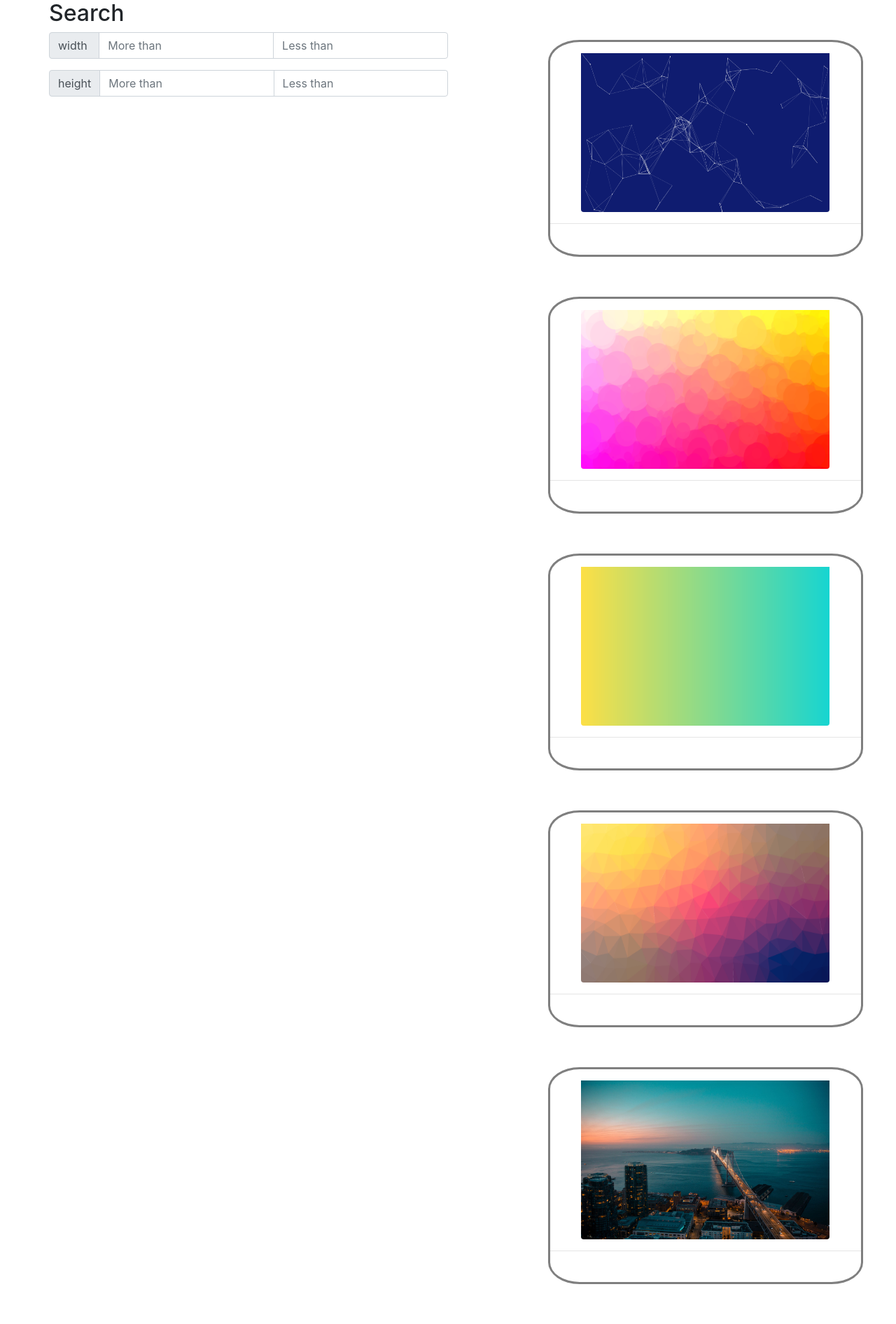
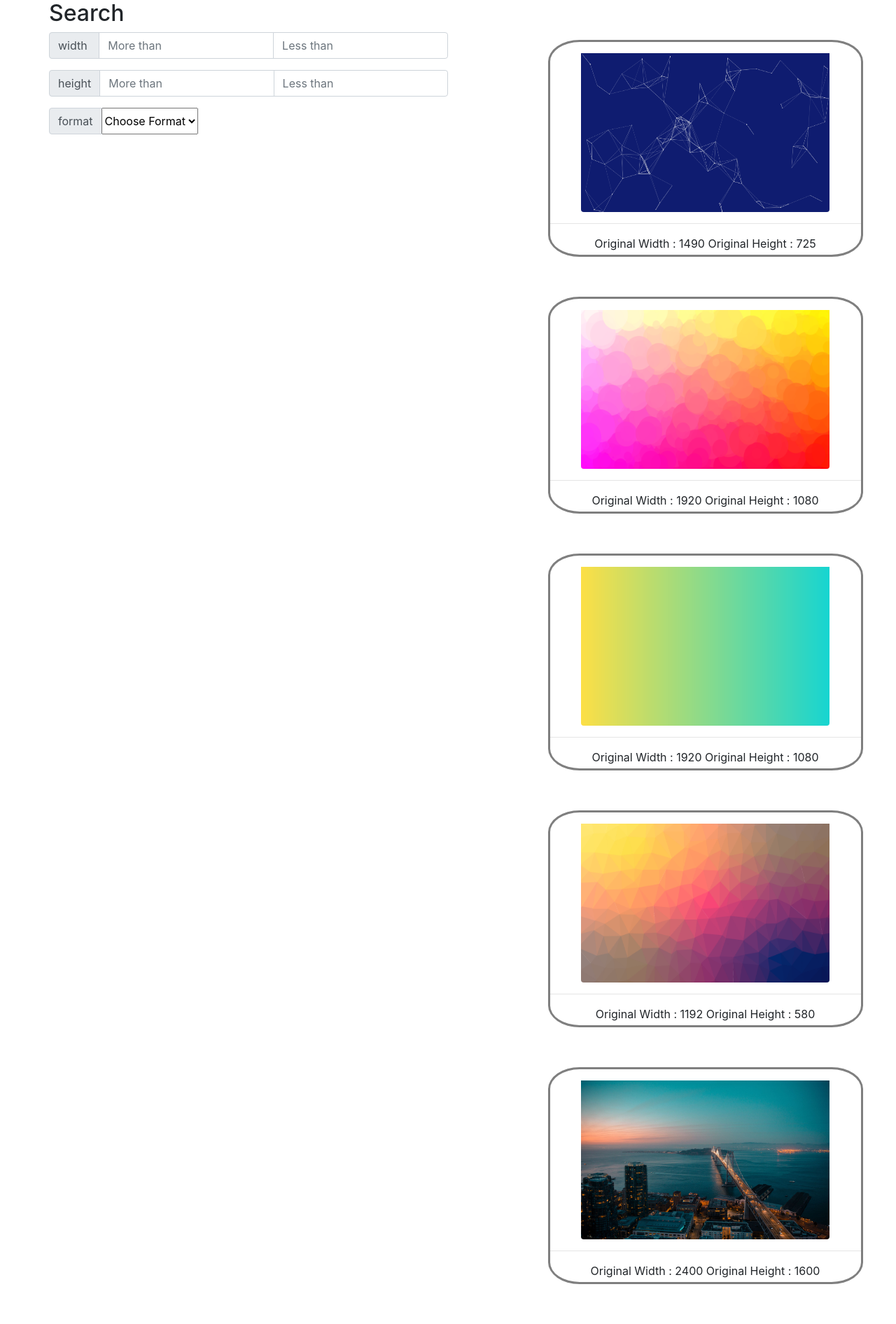
Before and after one commit to Developik/Shopify-backend-challenge, a Flask app: page / in a window 1280 px wide. Shown: the part 58-1950 px from the top of the page at 70% size. Run offline with Flask 2, Linux system fonts and the light colour scheme; some libraries are stand-ins or nearby versions.

Commit message:
added image sizes

```diff
--- a/app.py
+++ b/app.py
@@ -10,14 +10,18 @@ def home():
 
     widthList = []
     heightList = []
+    image_tuples = []
+    count = 0
 
     for item in images:
         im = Image.open('static/images/' + item)
         width, height = im.size
         widthList.append(width)
         heightList.append(height)
+        image_tuples.append([item, count])
+        count += 1
 
-    return render_template("index.html", images = images, widthList = widthList, heightList = heightList)
+    return render_template("index.html", image_tuples = image_tuples, widthList = widthList, heightList = heightList)
 
 @app.after_request
 def add_header(r):
--- a/template/homePageIncludes/editingTool.html
+++ b/template/homePageIncludes/editingTool.html
@@ -21,17 +21,34 @@
                     <input type="text" class="form-control" placeholder="More than" aria-describedby="basic-addon1">
                     <input type="text" class="form-control" placeholder="Less than" aria-describedby="basic-addon1">
                 </div>
+                <div class="input-group mb-3">
+                    <div class="input-group-prepend">
+                        <span class="input-group-text" id="basic-addon1">format</span>
+                    </div>
+                    <select class="form-select" aria-label="Default select example">
+                        <option selected>Choose Format</option>
+                        <option value="1">PNG</option>
+                        <option value="2">JPG</option>
+                    </select>
+                </div>
             </div>
 
         </div>
         <!-- Content here -->
 
         <div class="column">
-            {% for item in images %}
+            {% for item in image_tuples %}
             <div class="postBlock">
 
-                <img width="80%" height="80%" srcset='/static/images/{{item}}' style = "padding-top: 1em;"class="rounded d-block m-auto" />
+                <img width="80%" height="80%" srcset='/static/images/{{item[0]}}' style="padding-top: 1em;"
+                    class="rounded d-block m-auto" />
                 <hr />
+                {% autoescape false %}
+                <div style="text-align: center;">
+                    <a> Original Width : {{ widthList[item[1]] }}</a>
+                    <a> Original Height : {{ heightList[item[1]] }}</a>
+                </div>
+                {% endautoescape %}
             </div>
 
 
```
